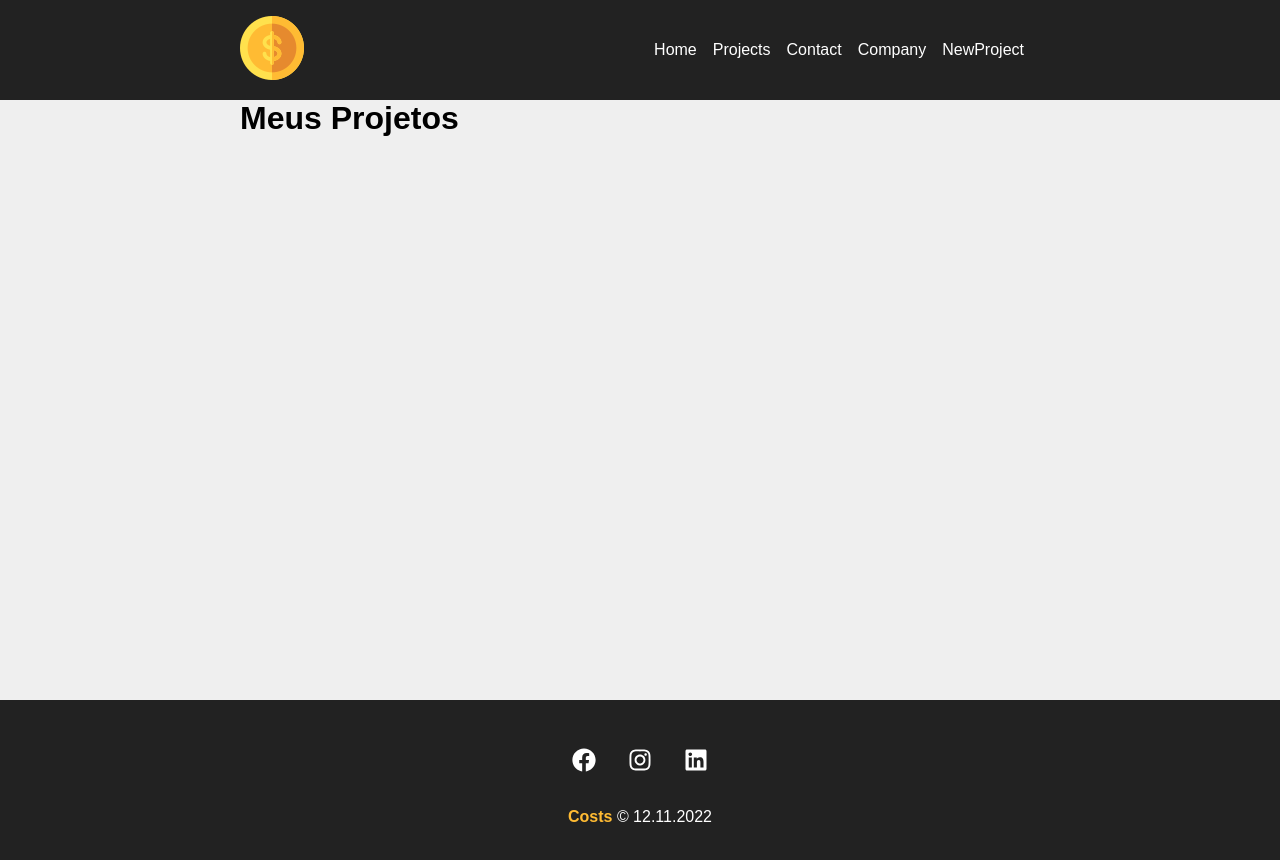
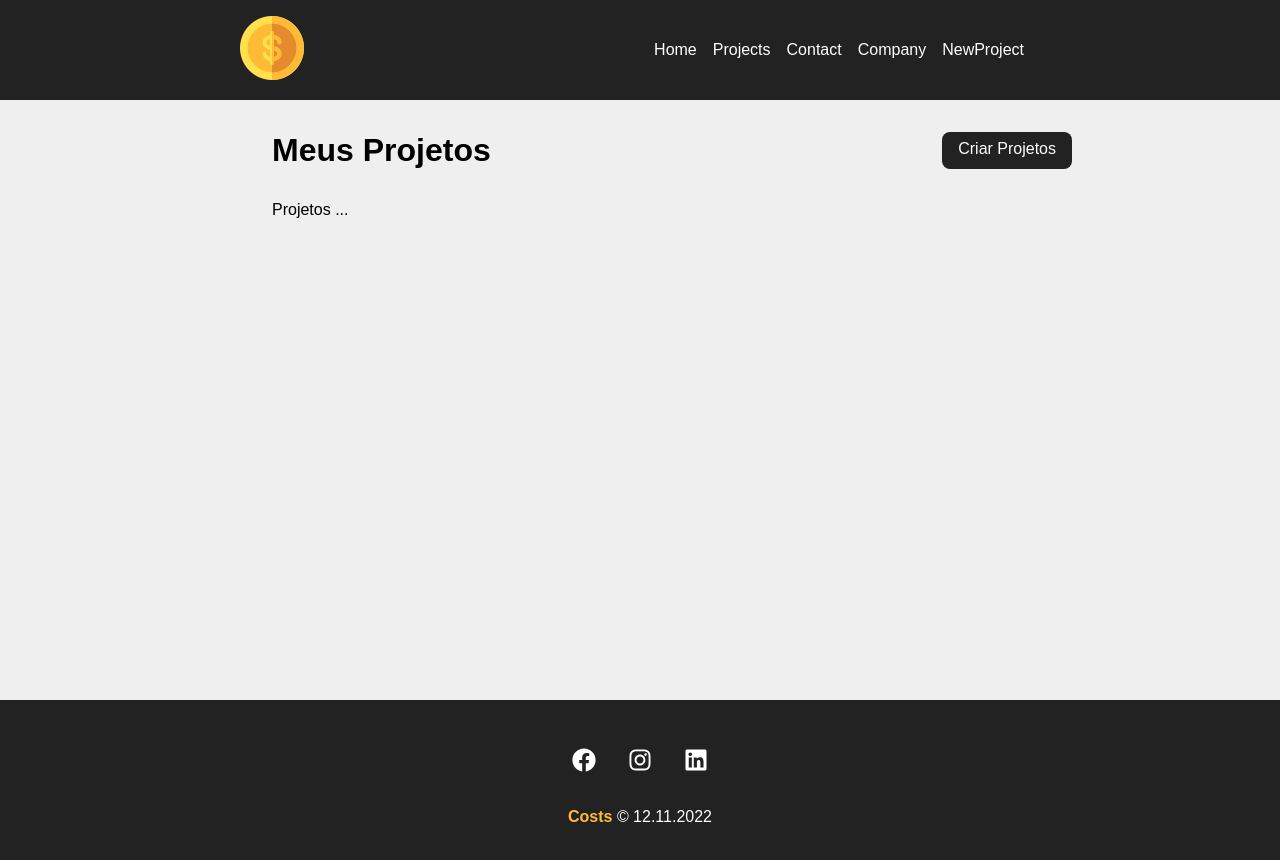
Before and after one commit to FlaviodosSantos/costs, a React (Create React App) app: page /projects in a window 1280 px wide. Shown: the top 860 px of the page. Built offline with nearby package versions, Linux system fonts and the light colour scheme.

Commit message:
pagina project, aula #26

```diff
--- a/db.json
+++ b/db.json
@@ -131,6 +131,17 @@
       "cost": 0,
       "services": [],
       "id": 12
+    },
+    {
+      "name": "testando",
+      "budget": "4568",
+      "category": {
+        "id": "2",
+        "name": "Desenvolvimento"
+      },
+      "cost": 0,
+      "services": [],
+      "id": 13
     }
   ],
   "categories": [
--- a/src/components/pages/Projects.js
+++ b/src/components/pages/Projects.js
@@ -1,5 +1,8 @@
 import Message from "../layout/Message";
 import { useLocation } from "react-router-dom";
+import styles from "./Projects.module.css";
+import Container from "../layout/Container";
+import LinkButton from "../layout/LinkButton";
 
 function Projects() {
   const location = useLocation();
@@ -9,9 +12,15 @@
   }
 
   return (
-    <div>
-      <h1> Meus Projetos</h1>
+    <div className={styles.project_container}>
+      <div className={styles.title_container}>
+        <h1> Meus Projetos</h1>
+        <LinkButton to="/newproject" text="Criar Projetos" />
+      </div>
       {message && <Message type="success" msg={message} />}
+      <Container customClass="start">
+        <p>Projetos ...</p>
+      </Container>
     </div>
   );
 }
--- /dev/null
+++ b/src/components/pages/Projects.module.css
@@ -0,0 +1,9 @@
+.project_container {
+    padding: 2em;
+}
+
+.title_container {
+    display: flex;
+    justify-content: space-between;
+    margin-bottom: 2em;
+}
```
